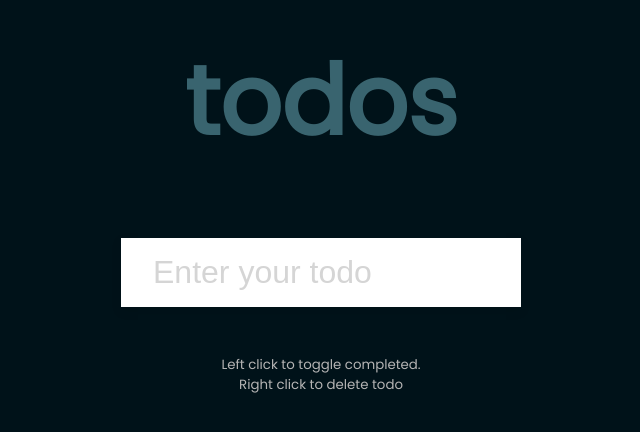
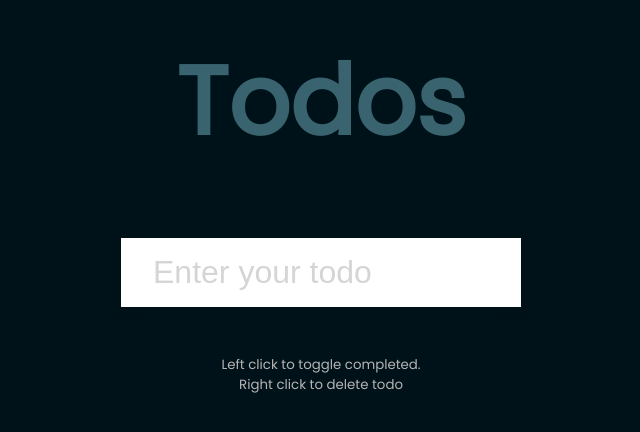
Before and after one commit to MridusmitaC/Todo-List, a plain HTML site: page index.html in a window 1280 px wide. Shown: the part 220-652 px from the top of the page, without its empty margins (319-959 px from the left). Drawn offline with Linux system fonts and the light colour scheme.

Commit message:
index.html

```diff
--- a/index.html
+++ b/index.html
@@ -7,7 +7,7 @@
     <title>Todo List</title>
   </head>
   <body>
-    <h1>todos</h1>
+    <h1>Todos</h1>
     <form id="form">
       <input type="text" class="input" id="input" placeholder="Enter your todo" autocomplete="off">
 
```
